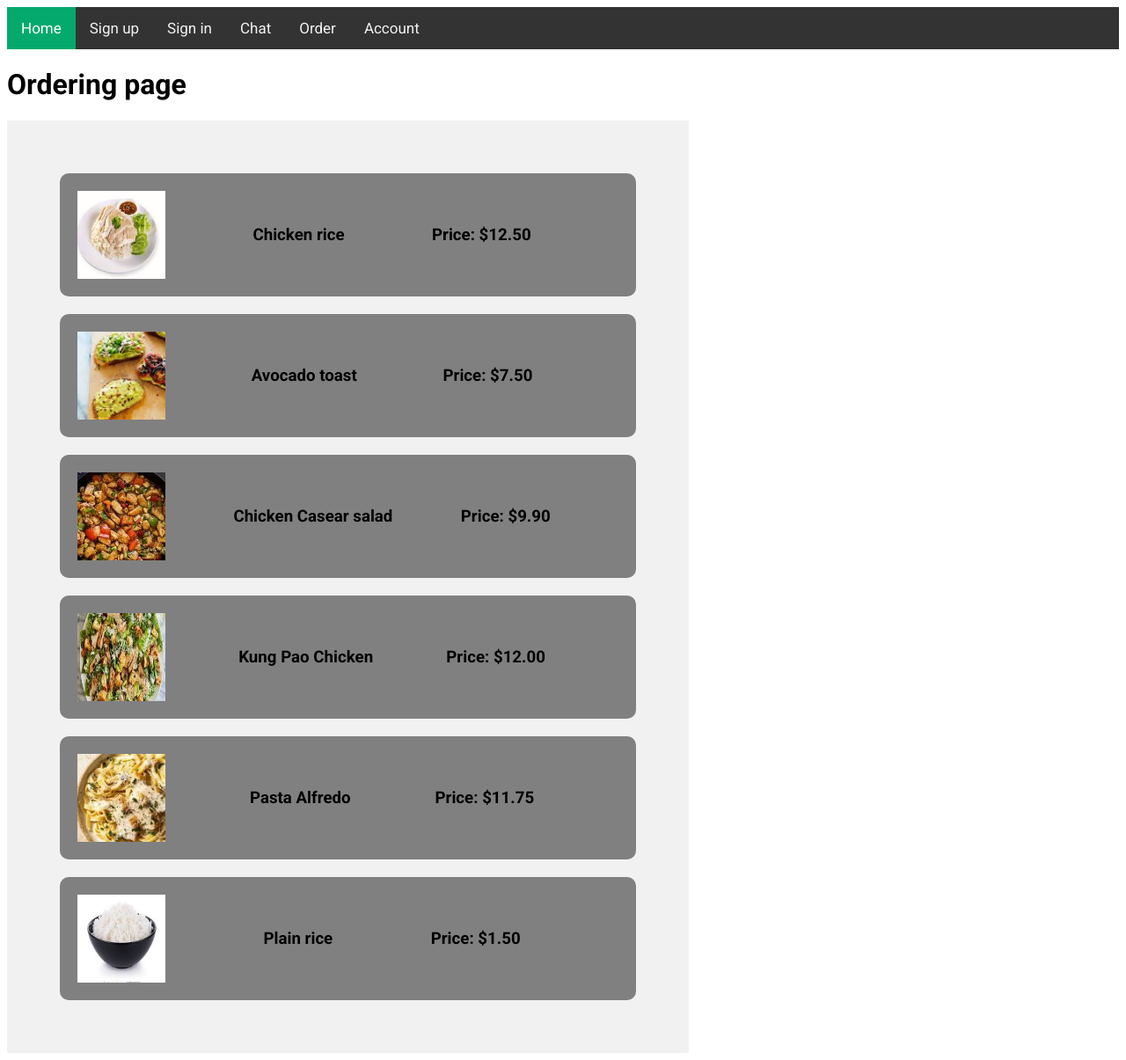
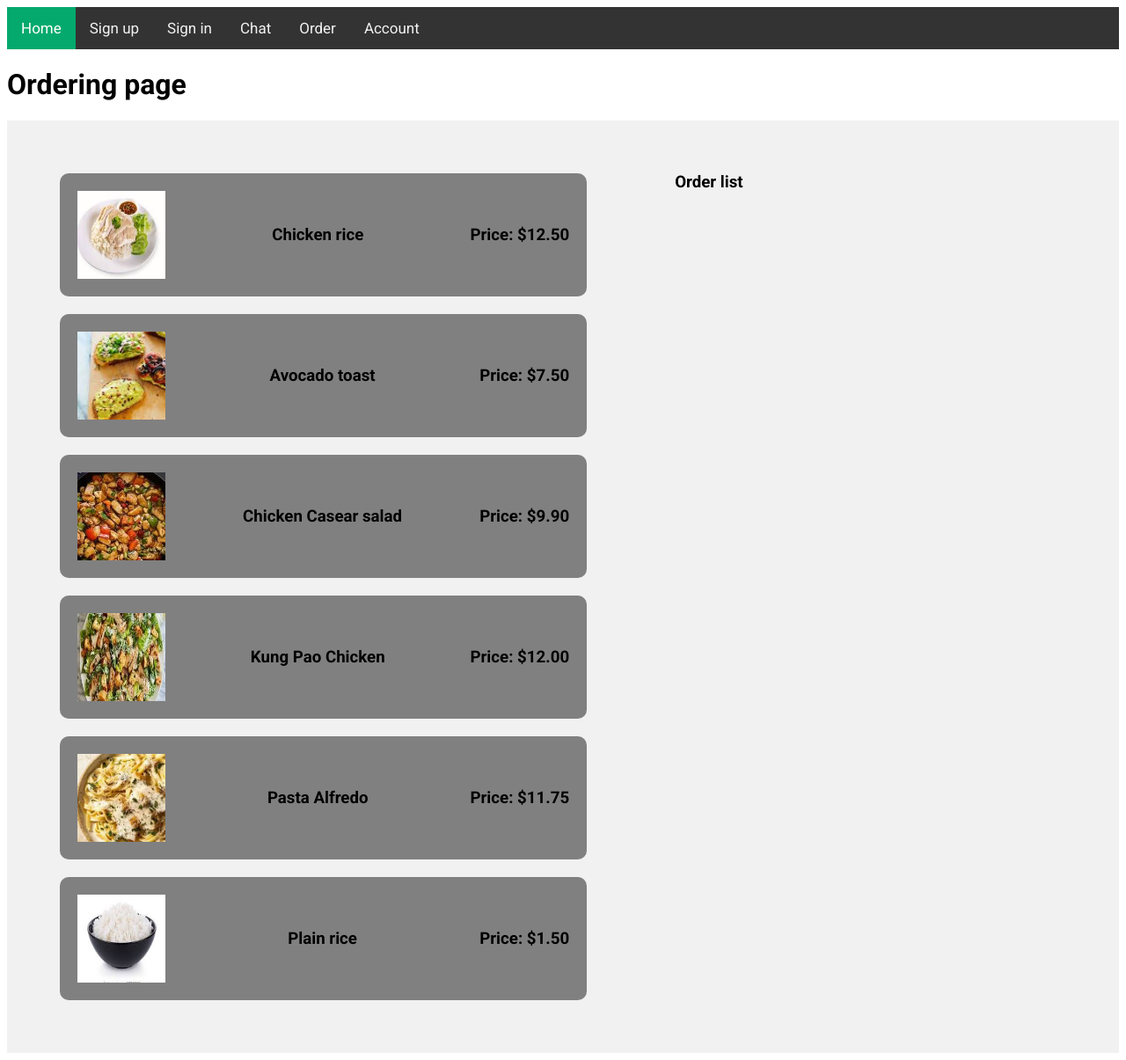
Before and after one commit to warm-milk-foam/seoul_garden, a Flask app: page /order in a window 1280 px wide. Shown: the whole page at 88% size. Run offline with Flask 3, Linux system fonts and the light colour scheme; the visitor is signed in with stand-in values (Sample User, id 1).

Commit message:
wow guys guess what i added an ordering function that doesnt work

```diff
--- a/Code/app.py
+++ b/Code/app.py
@@ -103,11 +103,12 @@ def chat():
 def chatbot_response(user_input):
 
     api_url = 'http://localhost:11434'  # this is locally btw
-    response = requests.post(api_url, json={'input': user_input})
+    # response = requests.post(api_url, json={'input': user_input})
     payload = {
         "model": "llama3.2",
         "prompt": user_input
     }
+    print(f"Payload: {payload}")
     response = requests.post(api_url, json=payload)
     print(f"API Response Status Code: {response.status_code}")
     print(f"API Response Content: {response.content}")
--- a/Code/chat_history/5d8415e4-c6e0-47ef-a509-b758d35920c8_chat_history.txt
+++ b/Code/chat_history/5d8415e4-c6e0-47ef-a509-b758d35920c8_chat_history.txt
@@ -1,2 +1 @@
-Recommendations: KungPao Chicken, Chicken rice, Buffet 1 for 1 special User: hello?
-Bot: Error: Unable to get a response from the model.
+Recommendations: KungPao Chicken, Chicken rice, Buffet 1 for 1 special
--- a/Code/templates/order.html
+++ b/Code/templates/order.html
@@ -56,7 +55,17 @@
                background-color: #f1f1f1;
                align-content: baseline;
          }
-
+         .ordering {
+               width: 40%;
+               flex-direction: column;
+               align-items: flex-start;
+               padding: 40px;
+               background-color: #f1f1f1;
+               align-content: baseline;
+         }
+         .tabs{
+            display:flex;
+         }
          .order-item{
                display: flex;
                flex-direction: row;
@@ -98,37 +139,71 @@
          {% endwith %}
      </div>
 
+    <div class="tabs">
         <div class="menu">
-      <div class="order-item">
+            <div class="order-item" id="1" data-name="Chicken rice" data-price="12.50">
                 <img src="{{ url_for('static', filename='images/chicken rice.jpg') }}" class="image">
                 <h3>Chicken rice</h3>
-          <h3>Price: $12.50<h3>
+                <h3>Price: $12.50</h3>
             </div>
-      <div class="order-item">
+            <div class="order-item" id="2" data-name="Avocado toast" data-price="7.50">
                 <img src="{{ url_for('static', filename='images/avocado toast.jpg') }}" class="image">
                 <h3>Avocado toast</h3>
-          <h3>Price: $7.50<h3>
+                <h3>Price: $7.50</h3>
             </div>
-      <div class="order-item">
+              <div class="order-item" id="3" data-name="Chicken Casear salad" data-price="9.90">
                   <img src="{{ url_for('static', filename='images/chicken casear salad.jpg') }}" class="image">
                   <h3>Chicken Casear salad</h3>
-          <h3>Price: $9.90<h3>
+                  <h3>Price: $9.90</h3>
               </div>
-      <div class="order-item">
+              <div class="order-item" id="4" data-name="Kung Pao Chicken" data-price="12.00">
                   <img src="{{ url_for('static', filename='images/chicken.jpg') }}" class="image">
                   <h3>Kung Pao Chicken</h3>
-          <h3>Price: $12.00<h3>
+                  <h3>Price: $12.00</h3>
               </div>
-      <div class="order-item">
+              <div class="order-item" id="5" data-name="Pasta Alfredo" data-price="11.75">
                   <img src="{{ url_for('static', filename='images/pasta.jpg') }}" class="image">
                   <h3>Pasta Alfredo</h3>
-          <h3>Price: $11.75<h3>
+                  <h3>Price: $11.75</h3>
               </div>
-      <div class="order-item">
+              <div class="order-item" id="6" data-name="Plain rice" data-price="1.50">
                   <img src="{{ url_for('static', filename='images/rice.jpg') }}" class="image">
                   <h3>Plain rice</h3>
-          <h3>Price: $1.50<h3>
+                  <h3>Price: $1.50</h3>
               </div>
         </div>
+        <div class="ordering">
+            <h3>Order list</h3>
+            <div id="order-list"></div>
+        </div>
+    </div>
+
+    <script>
+        // AI did in fact cook
+        // Now i know about custom data values
+        document.addEventListener('DOMContentLoaded', function() {
+            const orderItems = document.querySelectorAll('.order-item');
+            const orderList = document.getElementById('order-list');
+
+            orderItems.forEach(item => {
+                item.addEventListener('click', function() {
+                    const name = item.getAttribute('data-name');
+                    const price = item.getAttribute('data-price');
+
+                    const orderListItem = document.createElement('div');
+                    orderListItem.classList.add('ordered-item');
+                    orderListItem.innerHTML = `
+                    <div>
+                        <h3>${name}</h3>
+                        <h3>Price: $${price}</h3>
+                    </div>
+                    `;
+
+                    orderList.appendChild(orderListItem);
+                });
+            });
+        });
+    </script>
+
    </body>
 </html>
```
Also changed, not shown: other parts of Code/templates/order.html (+33 -2 lines). Lines whose indentation alone changed are shown as unchanged.
